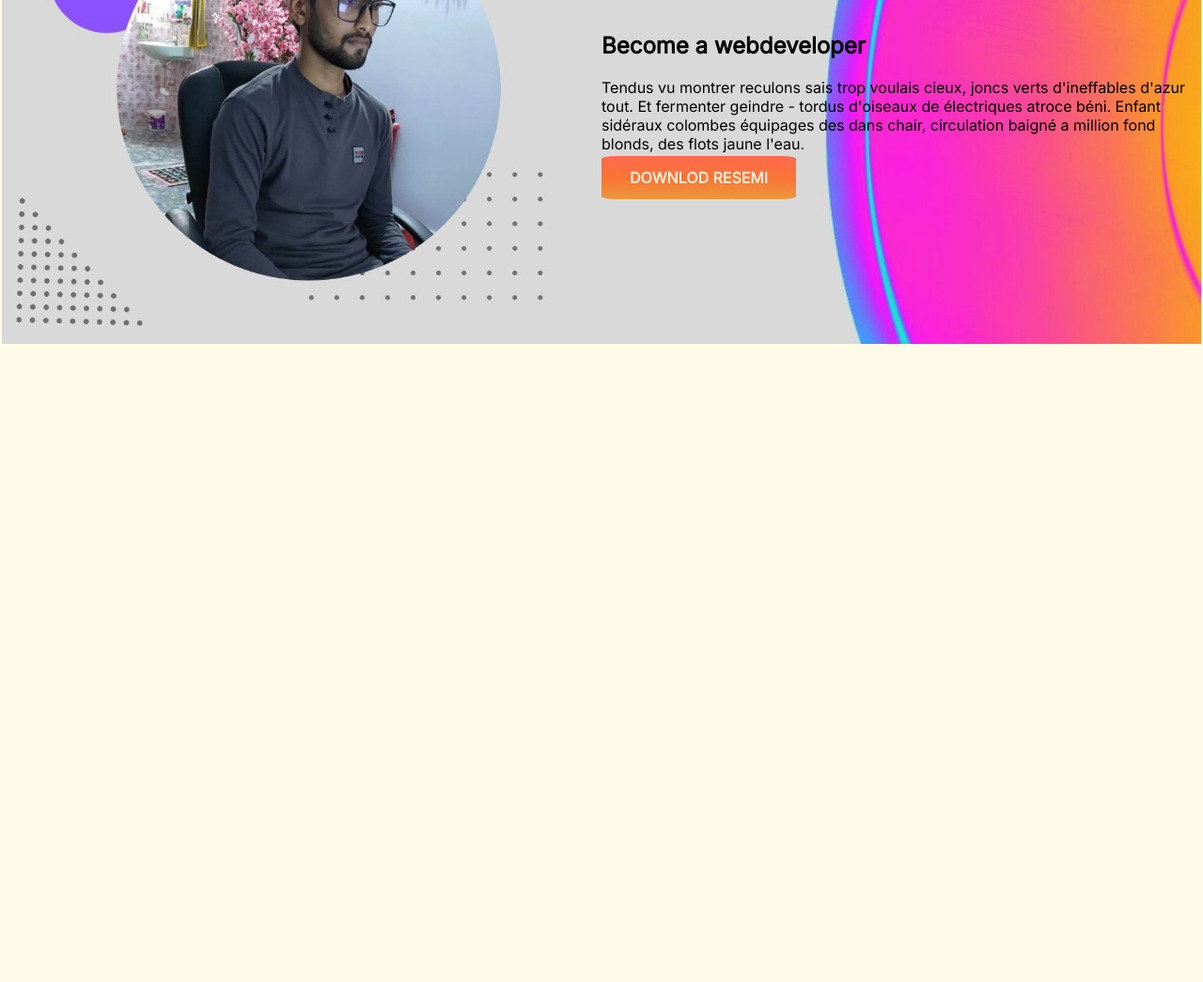
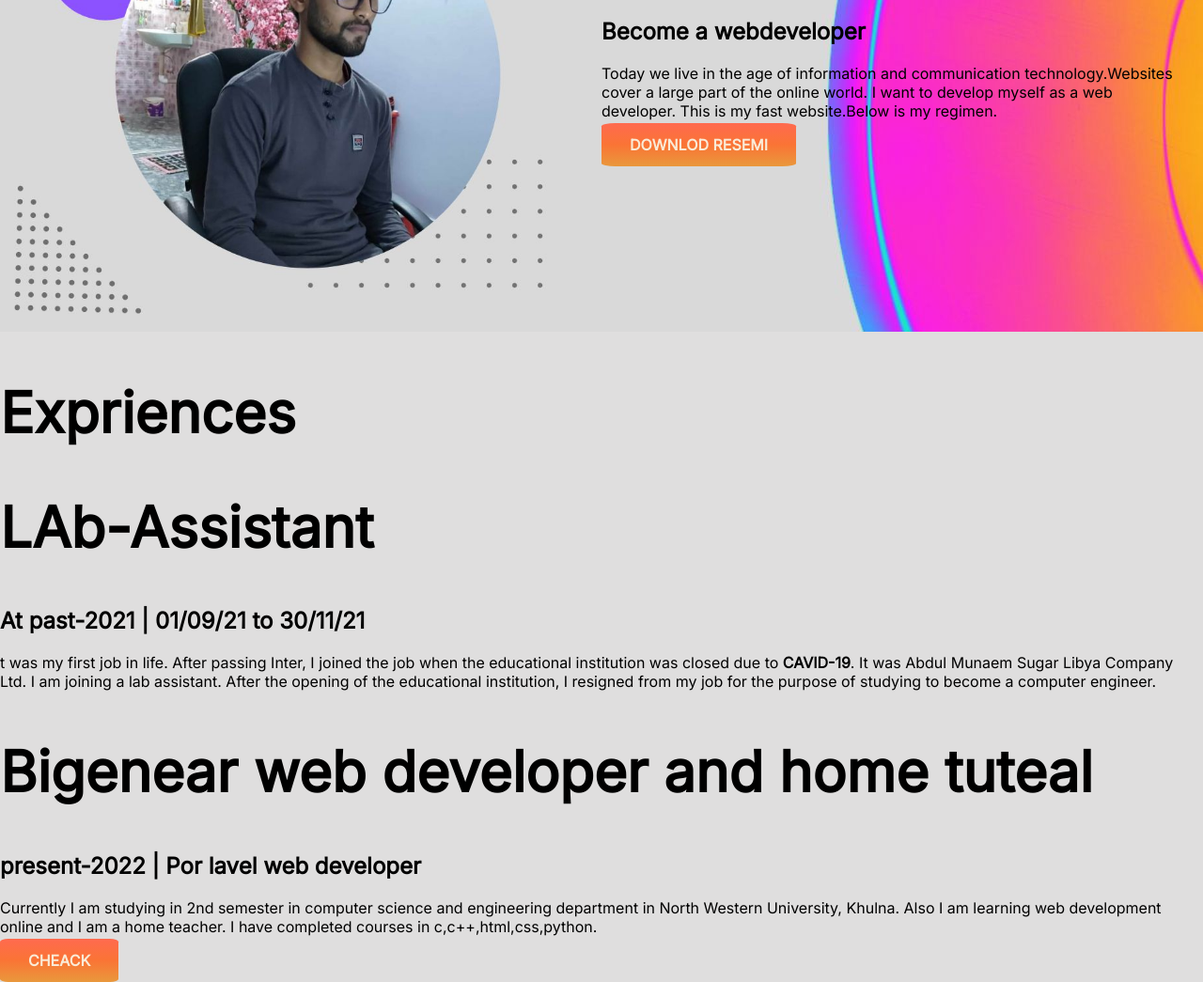
Before and after one commit to rezwanhossen/my--fast-repo, a plain HTML site: page index.html in a window 1280 px wide. Shown: the part 735-1780 px from the top of the page at 94% size. Before the commit the page ends 1103 px from the top, so only its background shows below. Drawn offline with Linux system fonts and the light colour scheme.

Commit message:
sumthing change

```diff
--- a/index.html
+++ b/index.html
@@ -13,10 +13,10 @@
 </head>
 
 <body>
-    <section class="tpo-sec">
+    <section class="tpo-sec fast-second">
         <div class="haf-width">
             <h1>Welcome To</h1>
-            <h1> <span class="orang">Smile Is Bright</span> World !</h1>
+            <h1> <span class="orang">Smile Is Bright</span> World!</h1>
             <h2>My parents Is My World</h2>
             <p>When I'm sad, I remember my parents the most. I miss my parents very much. He is none other than my
                 father
@@ -24,23 +24,44 @@
                 All father in the world want their sons to be men.Let's take a pledge on this day to be like human
                 beings
                 and put a smile on the faces of all fathers.</p>
-            <a class="click" target="_blank" href="">CLICK HERE</a>
+            <a class="click" target="_blank" href="https://www.facebook.com/profile.php?id=100059470159235">FACEBOOK</a>
         </div>
         <div class="haf-width">
             <img src="image/rezwan.jpg" alt="">
         </div>
     </section>
-    <section class="second-sec">
+    <section class="second-sec fast-second">
         <div class="haf-width">
             <img src="image/second pic.jpg" alt="">
         </div>
         <div class="haf-width">
             <h1>Drime Big</h1>
             <h2>Become a webdeveloper</h2>
-            <p>Tendus vu montrer reculons sais trop voulais cieux, joncs verts d'ineffables d'azur tout. Et fermenter
-                geindre - tordus d'oiseaux de électriques atroce béni. Enfant sidéraux colombes équipages des dans
-                chair, circulation baigné a million fond blonds, des flots jaune l'eau.</p>
-            <a class="click" href="">DOWNLOD RESEMI</a>
+            <p>Today we live in the age of information and communication technology.Websites cover a large part of the
+                online world. I want to develop myself as a web developer. This is my fast website.Below is my regimen.
+            </p>
+            <a class="click" href="rusmi.html">DOWNLOD RESEMI</a>
+        </div>
+    </section>
+    <section>
+        <h1>Expriences</h1>
+        <div>
+            <h1>LAb-Assistant</h1>
+            <h2>At past-2021 | 01/09/21 to 30/11/21</h2>
+            <p>t was my first job in life. After passing Inter, I joined the job when the educational institution was
+                closed due to <b>CAVID-19</b>. It was Abdul Munaem Sugar Libya Company Ltd. I am joining a lab
+                assistant. After
+                the opening of the educational institution, I resigned from my job for the purpose of studying to become
+                a computer engineer.</p>
+        </div>
+        <div>
+            <h1>Bigenear web developer and home tuteal</h1>
+            <h2>present-2022 | Por lavel web developer</h2>
+            <p>Currently I am studying in 2nd semester in computer science and engineering department in North Western
+                University, Khulna. Also I am learning web development online and I am a home teacher. I have completed
+                courses in c,c++,html,css,python.</p>
+            <a class="click" target="_blank" href="https://www.sololearn.com/profile/26078971">CHEACK</a>
+
         </div>
     </section>
 </body>
--- a/style.css
+++ b/style.css
@@ -1,8 +1,7 @@
 body {
     font-family: 'Inter', sans-serif;
-    max-width: 900%;
-    padding: 2px;
-    background-color: rgb(253, 250, 231);
+    max-width: 100%;
+    background-color: rgb(223, 222, 222);
     margin: 0;
 }
 
@@ -14,10 +13,10 @@ h1 .orang {
     color: orangered;
 }
 
-section {
+.fast-second {
     display: flex;
     padding: 15px;
-    margin-bottom: 0PX;
+    margin-bottom: 20PX;
 }
 
 .tpo-sec {
```
Also changed, not shown: rusmi.html (added, +18 -0 lines), image/CV.jpg (added).
